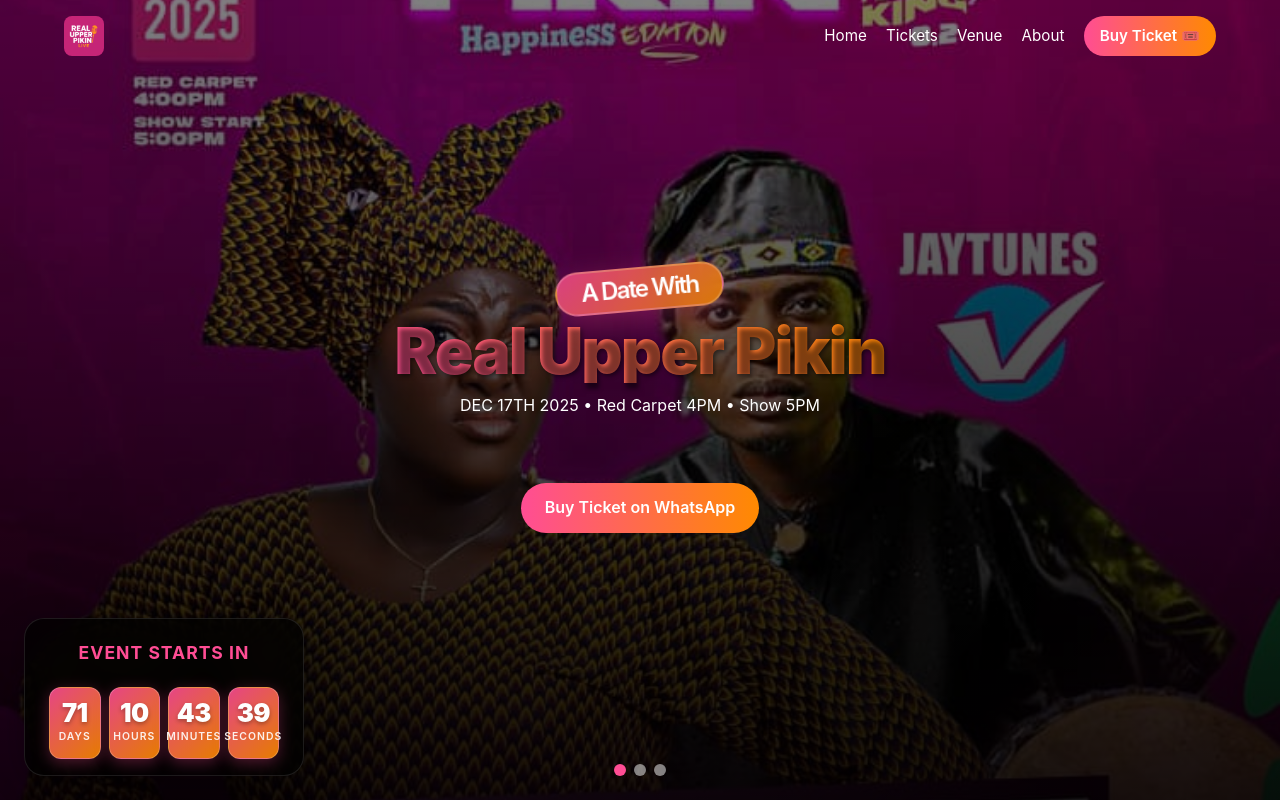
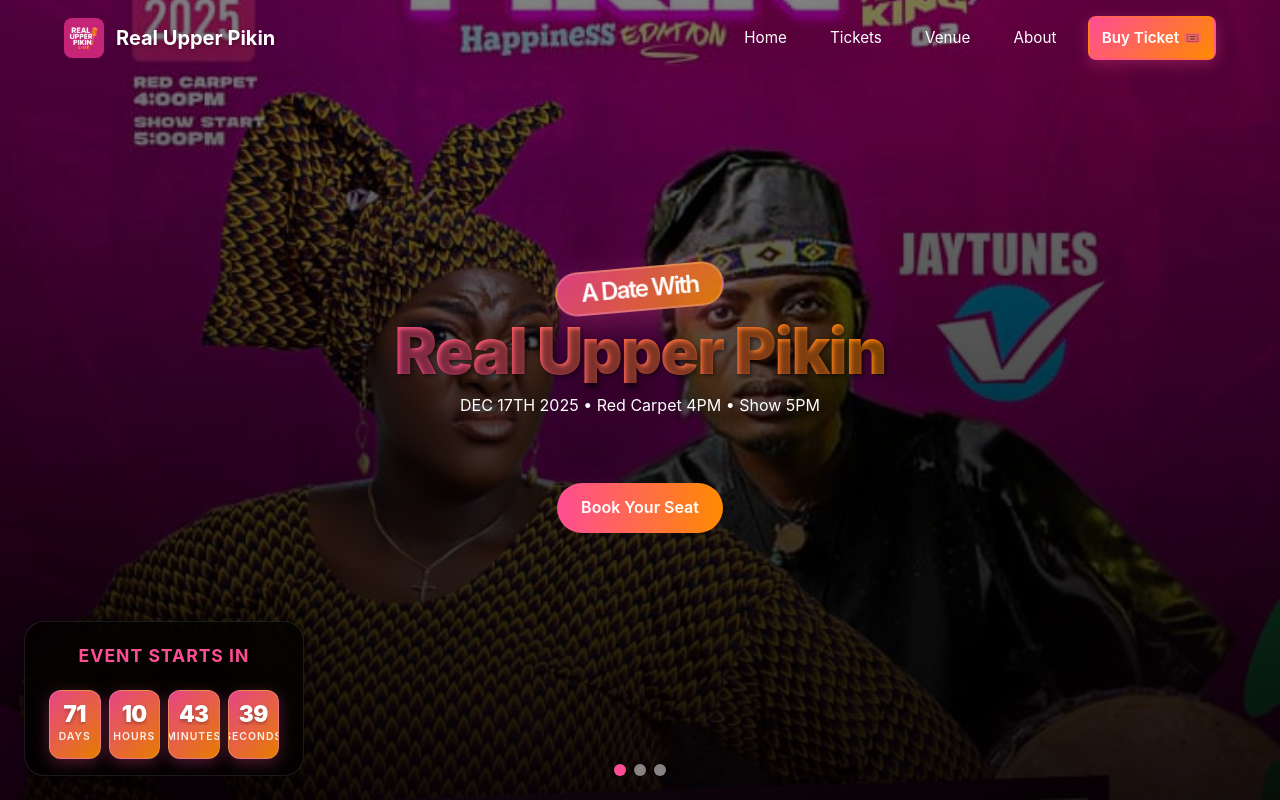
Before and after one commit to Ohwojero/realupperpikin, a Next.js app: page / in a window 1280 px wide. Shown: the top 800 px of the page. Built offline with nearby package versions, Linux system fonts and the light colour scheme.

Commit message:
improvement and integration

```diff
--- a/components/footer/footer.css
+++ b/components/footer/footer.css
@@ -3,6 +3,12 @@
   text-align: center;
   padding: 2rem 1rem;
   color: white;
+  border-top: 2px solid transparent;
+  border-image: linear-gradient(90deg, rgba(255, 77, 148, 0.3), rgba(255, 138, 0, 0.3)) 1;
+  transition: border-image 0.3s ease;
+}
+.footer:hover {
+  border-image: linear-gradient(90deg, rgba(255, 77, 148, 0.8), rgba(255, 138, 0, 0.8)) 1;
 }
 .footer a {
   color: #ff4d94;
--- a/components/footer/page.tsx
+++ b/components/footer/page.tsx
@@ -4,7 +4,6 @@
   return (
     <footer className="footer">
       <p>© 2025 Real Upper Pikin Live. All Rights Reserved.</p>
-      <a href="https://wa.me/2349128132800" target="_blank">Contact Us on WhatsApp</a>
     </footer>
   )
 }
--- a/components/hero/hero.css
+++ b/components/hero/hero.css
@@ -125,14 +125,18 @@
   border: 1px solid rgba(255, 255, 255, 0.2);
   min-width: 0;
   flex-shrink: 0;
+  overflow: hidden;
 }
 
 .countdown-number {
-  font-size: 1.6rem;
+  font-size: 1.4rem;
   font-weight: 900;
   line-height: 1;
   color: white;
   text-shadow: 0 2px 4px rgba(0, 0, 0, 0.3);
+  white-space: nowrap;
+  overflow: hidden;
+  text-overflow: ellipsis;
 }
 
 .countdown-label {
--- a/components/hero/page.tsx
+++ b/components/hero/page.tsx
@@ -99,7 +99,7 @@
           <span className="artist-name">Real Upper Pikin</span>
         </h1>
         <p>DEC 17TH 2025 • Red Carpet 4PM • Show 5PM</p>
-        <a href="https://wa.me/2349128132800" target="_blank" className="hero-btn">Buy Ticket on WhatsApp</a>
+        <a href="https://wa.me/2349128132800" target="_blank" className="hero-btn">Book Your Seat</a>
       </div>
       <CountdownTimer />
       <div className="carousel-indicators">
--- a/components/navbar/navbar.css
+++ b/components/navbar/navbar.css
@@ -6,10 +6,14 @@
   transition: all 0.3s ease;
   background: transparent;
   color: white;
+  border-bottom: none;
 }
 .navbar-scrolled {
   background: rgba(0,0,0,0.7);
   backdrop-filter: blur(8px);
+  border-bottom: 2px solid transparent;
+  border-image: linear-gradient(90deg, rgba(255, 77, 148, 0.8), rgba(255, 138, 0, 0.8)) 1;
+  box-shadow: 0 4px 20px rgba(255, 77, 148, 0.2);
 }
 .navbar-container {
   display: flex;
@@ -18,6 +22,11 @@
   padding: 1rem 1.5rem;
   max-width: 1200px;
   margin: auto;
+}
+.navbar-brand {
+  display: flex;
+  align-items: center;
+  gap: 0.75rem;
 }
 .navbar-logo {
   height: 40px;
@@ -30,6 +39,16 @@
   filter: brightness(1.2);
   border-radius: 12px;
 }
+.navbar-title {
+  font-size: 1.25rem;
+  font-weight: 700;
+  color: white;
+  text-shadow: 0 2px 4px rgba(0, 0, 0, 0.3);
+  transition: color 0.3s ease;
+}
+.navbar-scrolled .navbar-title {
+  color: #ff4d94;
+}
 .navbar-links {
   display: flex;
   gap: 1.2rem;
@@ -38,17 +57,45 @@
 .navbar-links a {
   color: white;
   font-size: 0.95rem;
-  transition: 0.3s;
+  transition: all 0.3s ease;
   text-decoration: none;
+  position: relative;
+  padding: 0.5rem 0.75rem;
+  border-radius: 8px;
 }
 .navbar-links a:hover {
   color: #ff4d94;
+  background: rgba(255, 77, 148, 0.1);
+  transform: translateY(-2px);
+  box-shadow: 0 4px 12px rgba(255, 77, 148, 0.3);
+}
+.navbar-links a::after {
+  content: '';
+  position: absolute;
+  bottom: 0;
+  left: 50%;
+  width: 0;
+  height: 2px;
+  background: linear-gradient(90deg, #ff4d94, #ff8a00);
+  transition: all 0.3s ease;
+  transform: translateX(-50%);
+}
+.navbar-links a:hover::after {
+  width: 80%;
 }
 .buy-btn {
   padding: 0.5rem 1rem;
-  background: linear-gradient(90deg,#ff4d94,#ff8a00);
-  border-radius: 20px;
+  background: linear-gradient(135deg,#ff4d94 0%, #ff8a00 100%);
+  border-radius: 25px;
   font-weight: 600;
+  transition: all 0.3s ease;
+  box-shadow: 0 4px 15px rgba(255, 77, 148, 0.3);
+  border: 2px solid transparent;
+}
+.buy-btn:hover {
+  transform: translateY(-2px);
+  box-shadow: 0 8px 25px rgba(255, 77, 148, 0.5);
+  background: linear-gradient(135deg, #e64587 0%, #e67e0a 100%);
 }
 .menu-toggle {
   display: none;
@@ -59,6 +106,12 @@
 
 /* Responsive */
 @media (max-width: 768px){
+  .navbar-brand {
+    gap: 0.5rem;
+  }
+  .navbar-title {
+    font-size: 1rem;
+  }
   .navbar-links {
     position: absolute;
     top: 60px;
--- a/components/navbar/page.tsx
+++ b/components/navbar/page.tsx
@@ -18,7 +18,10 @@
   return (
     <header className={`navbar ${scrolled ? 'navbar-scrolled' : ''}`}>
       <div className="navbar-container">
-        <img src="/images/logo.png" alt="Logo" className="navbar-logo" />
+        <div className="navbar-brand">
+          <img src="/images/logo.png" alt="Logo" className="navbar-logo" />
+          <span className="navbar-title">Real Upper Pikin</span>
+        </div>
 
         <nav className={`navbar-links ${open ? 'open' : ''}`}>
           <a href="#home">Home</a>
```
Also changed, not shown: 1 other file (tests, documents, lock files or other folders).
